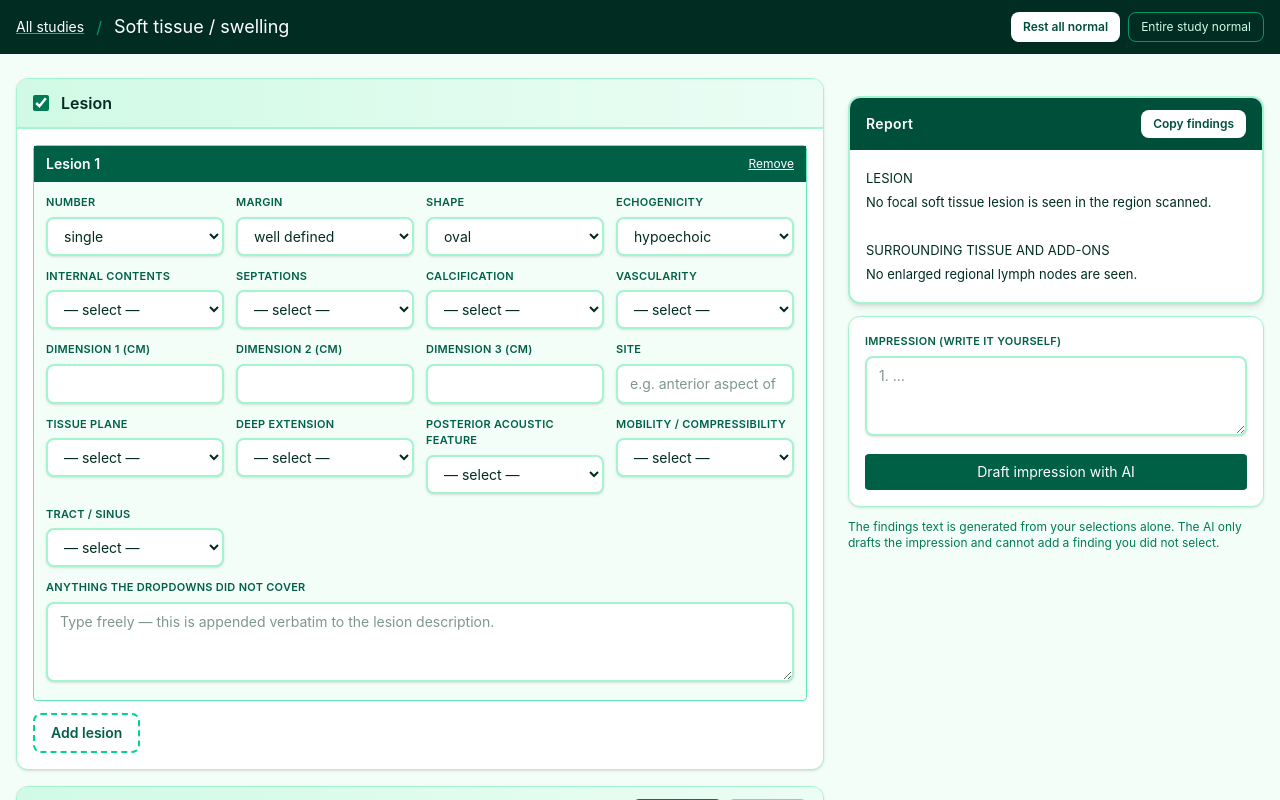
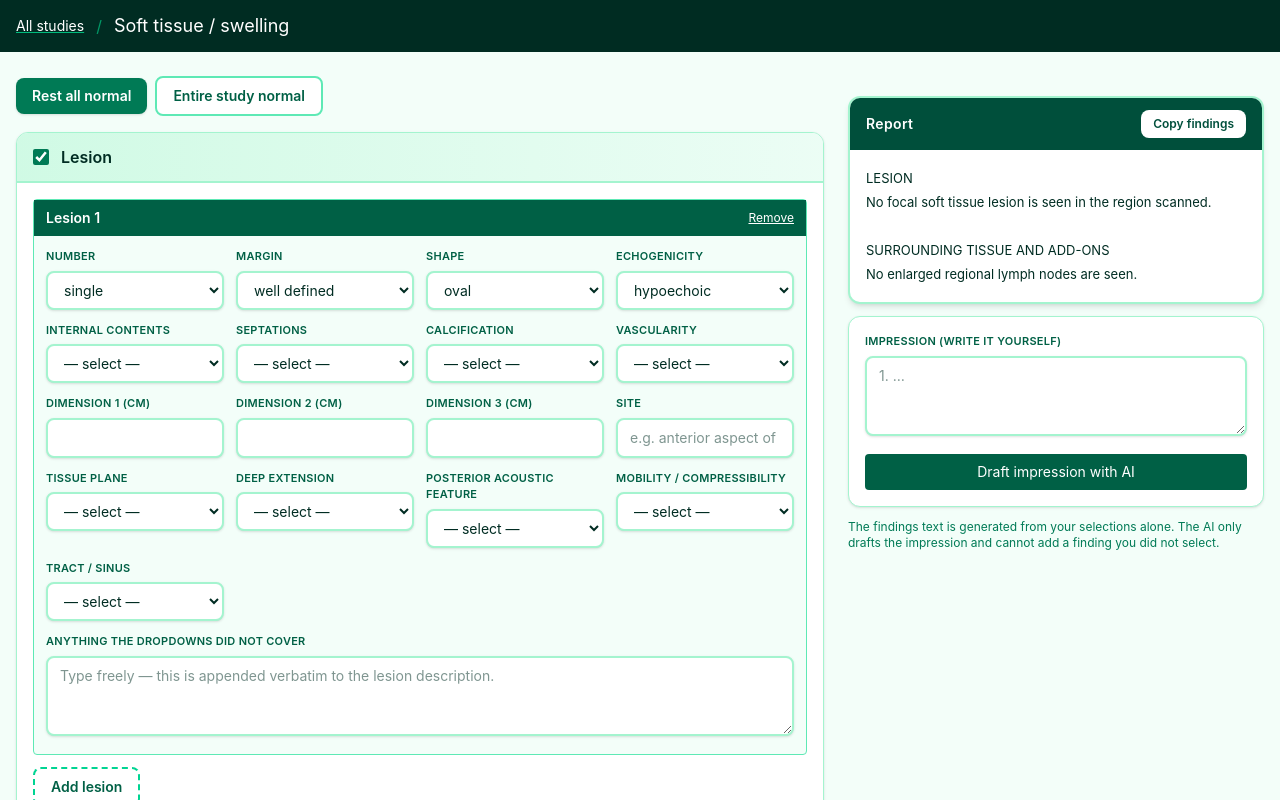
Before and after one commit to DocFolio/Reposy-USG, a React (Vite) app: page / in a window 1280 px wide. Both pictures are taken after a click on the button 640 px from the left and 301 px from the top of the page. Shown: the top 800 px of the page. Built offline with nearby package versions, Linux system fonts and the light colour scheme.

Commit message:
Move normal buttons into the form column

```diff
--- a/src/App.jsx
+++ b/src/App.jsx
@@ -1795,10 +1795,6 @@ export default function App() {
           <button onClick={() => setModId(null)} className="text-sm underline decoration-emerald-500 hover:no-underline">All studies</button>
           <span className="text-emerald-600">/</span>
           <h1 className="text-lg">{mod.name}</h1>
-          <div className="ml-auto flex gap-2">
-            <button onClick={fillRestNormal} className="text-xs font-semibold px-3 py-1.5 bg-white text-emerald-900 rounded-lg hover:bg-emerald-100 transition-colors">Rest all normal</button>
-            <button onClick={fillAllNormal} className="text-xs px-3 py-1.5 border border-emerald-600 text-emerald-100 rounded-lg hover:bg-emerald-800 transition-colors">Entire study normal</button>
-          </div>
         </div>
         {showCfg && (
           <div className="bg-emerald-800 border-t border-emerald-700">
@@ -1836,6 +1832,12 @@ export default function App() {
       <div className="max-w-7xl mx-auto px-4 py-6 grid lg:grid-cols-[1fr_26rem] gap-6 items-start">
         {/* form column */}
         <div className="space-y-4">
+          <div className="flex flex-wrap gap-2 items-center">
+            <button onClick={fillRestNormal} title="Keep everything you have typed, fill all remaining blanks with normals"
+              className="text-sm font-semibold px-4 py-2 bg-emerald-700 text-white rounded-lg shadow-sm hover:bg-emerald-800 transition-colors">Rest all normal</button>
+            <button onClick={fillAllNormal} title="Reset the whole study to normal"
+              className="text-sm font-semibold px-4 py-2 bg-white text-emerald-800 border-2 border-emerald-300 rounded-lg hover:bg-emerald-100 transition-colors">Entire study normal</button>
+          </div>
           {visible.map((sec) => {
             const v = state[sec.id] || {};
             const on = enabled[sec.id] !== false;
```
